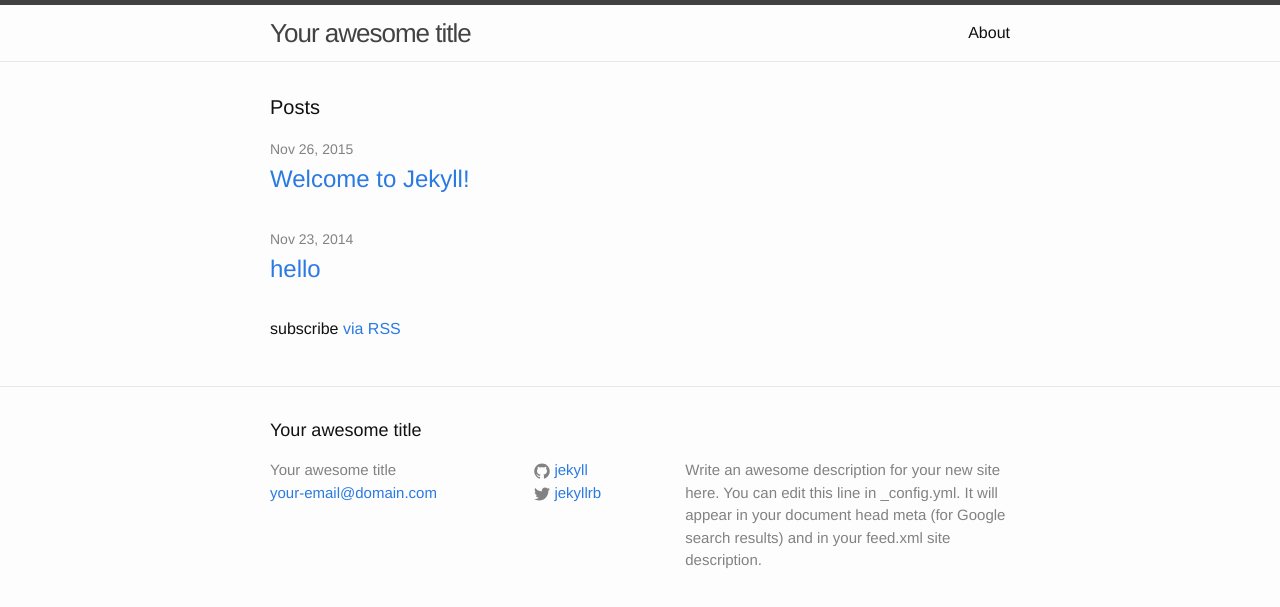
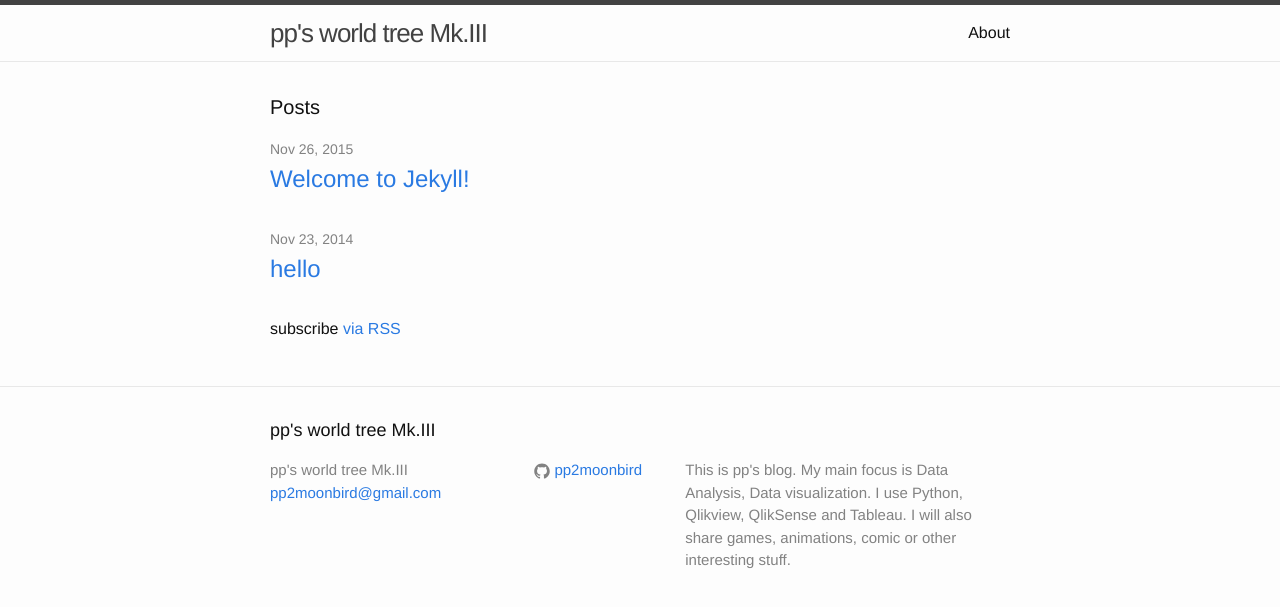
Before and after one commit to pp2moonbird/pp2moonbird.github.io, a Jekyll site: the page built from index.html, in a window 1280 px wide. Shown: the top 607 px of the page. Built offline with Jekyll 4.4.1, drawn with Linux system fonts in a browser that asks for light colours.

Commit message:
change config

```diff
--- a/_config.yml
+++ b/_config.yml
@@ -6,16 +6,14 @@
 # 'jekyll serve'. If you change this file, please restart the server process.
 
 # Site settings
-title: Your awesome title
-email: your-email@domain.com
+title: pp's world tree Mk.III
+email: pp2moonbird@gmail.com
 description: > # this means to ignore newlines until "baseurl:"
-  Write an awesome description for your new site here. You can edit this
-  line in _config.yml. It will appear in your document head meta (for
-  Google search results) and in your feed.xml site description.
+  This is pp's blog. My main focus is Data Analysis, Data visualization. I use Python, Qlikview, QlikSense and Tableau.
+  I will also share games, animations, comic or other interesting stuff.
 baseurl: "" # the subpath of your site, e.g. /blog
-url: "http://yourdomain.com" # the base hostname & protocol for your site
-twitter_username: jekyllrb
-github_username:  jekyll
+url: "http://pp2rollingstar.com" # the base hostname & protocol for your site
+github_username:  pp2moonbird
 
 # Build settings
 markdown: kramdown
```
